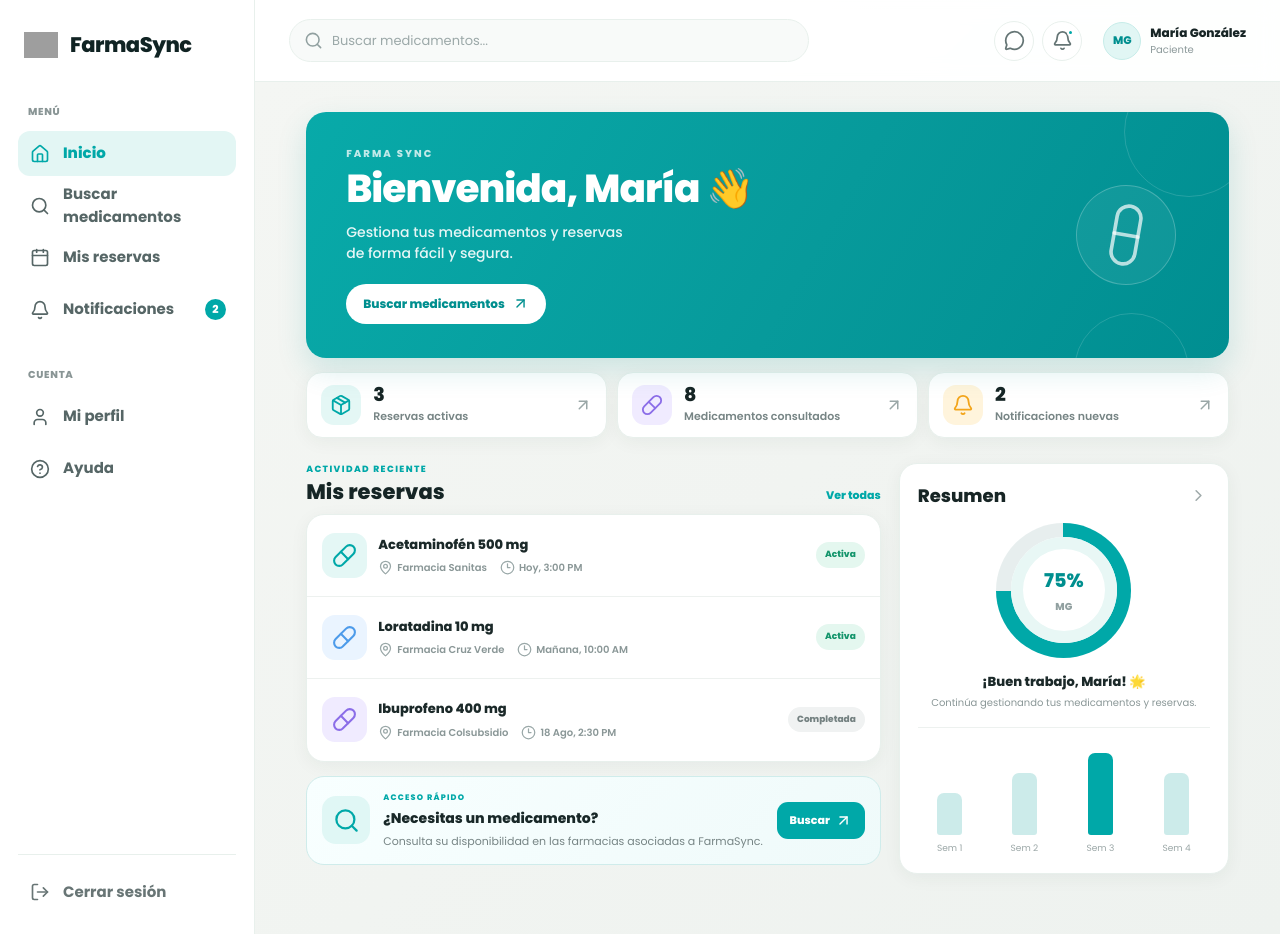
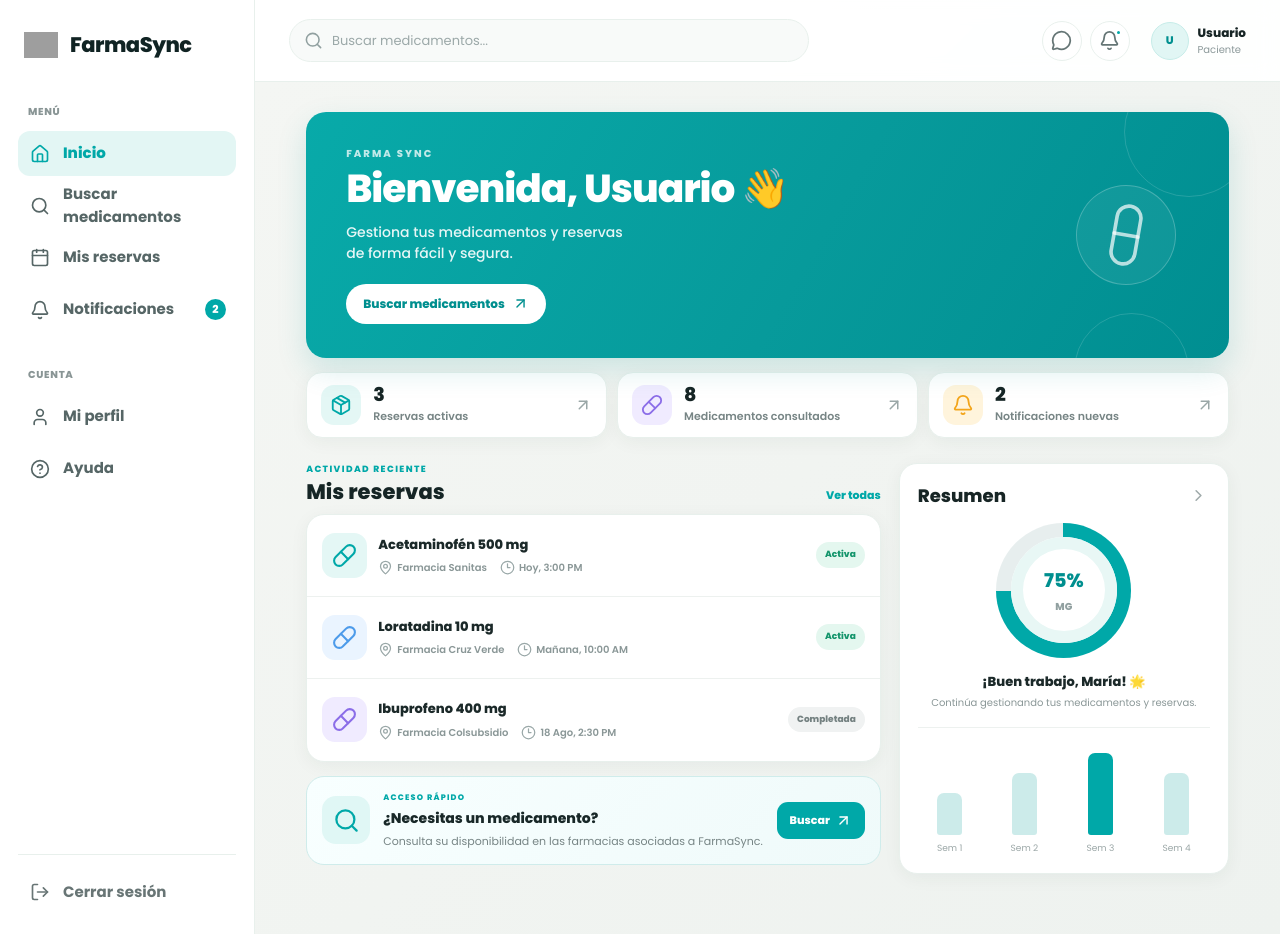
Before and after one commit to salomenavarro/FarmaSync-FrontEnd, a Next.js app: page /dashboard in a window 1280 px wide. Built offline with nearby package versions, Linux system fonts and the light colour scheme; grey boxes are pictures that could not be loaded.

Commit message:
feat: redirigir a dashboard tras login y mostrar datos reales del usuario

```diff
--- a/src/app/(auth)/login/page.tsx
+++ b/src/app/(auth)/login/page.tsx
@@ -2,6 +2,7 @@
 
 import { useState } from "react";
 import { login } from "@/modules/auth/services/authService";
+import { useRouter } from "next/navigation";
 import Image from "next/image";
 import Link from "next/link";
 import { Eye, EyeOff, CreditCard, Lock } from "lucide-react";
@@ -40,6 +41,7 @@ export default function LoginPage() {
 
 const [loading, setLoading] = useState(false);
 const [error, setError] = useState("");
+const router = useRouter();
 
   const handleChange = (e: React.ChangeEvent<HTMLInputElement>) => {
     const { name, value, type, checked } = e.target;
@@ -57,12 +59,16 @@ const [error, setError] = useState("");
 
   try {
     const resultado = await login({
-      numero_documento: formData.documento,
-      password: formData.password,
-    });
+  numero_documento: formData.documento,
+  password: formData.password,
+});
 
-    console.log("Login exitoso:", resultado);
-    // Aquí más adelante guardaremos el token y redirigiremos al dashboard
+// Guardamos el token y los datos del usuario
+localStorage.setItem("token", resultado.token);
+localStorage.setItem("usuario", JSON.stringify(resultado.usuario));
+
+// Redirigimos al dashboard
+router.push("/dashboard");
   } catch (err: any) {
     setError(err.message || "Error al iniciar sesión");
   } finally {
--- a/src/app/(dashboard)/dashboard/page.tsx
+++ b/src/app/(dashboard)/dashboard/page.tsx
@@ -1,6 +1,7 @@
 "use client";
 
-import React from "react";
+import React, { useEffect, useState } from "react";
+
 import {
   Search,
   Calendar,
@@ -14,6 +15,17 @@ import {
 } from "lucide-react";
 
 export default function DashboardHomePage() {
+    const [nombre, setNombre] = useState("Usuario");
+
+  useEffect(() => {
+    const usuarioGuardado = localStorage.getItem("usuario");
+    if (usuarioGuardado) {
+      const usuario = JSON.parse(usuarioGuardado);
+      const primerNombre = usuario.nombre_completo.trim().split(" ")[0];
+      setNombre(primerNombre);
+    }
+  }, []);
+
   return (
     <main className="dashboard-body">
 
@@ -28,10 +40,9 @@ export default function DashboardHomePage() {
             FARMA SYNC
           </span>
 
-          <h1>
-            Bienvenida, María <span>👋</span>
-          </h1>
-
+         <h1>
+          Bienvenida, {nombre} <span>👋</span>
+        </h1>
           <p>
             Gestiona tus medicamentos y reservas
             <br className="desktop-only" />
--- a/src/app/(dashboard)/layout.tsx
+++ b/src/app/(dashboard)/layout.tsx
@@ -2,7 +2,7 @@
 
 import "./dashboard.css";
 
-import React from "react";
+import React, { useEffect, useState } from "react";
 
 import {
   Home,
@@ -21,6 +21,38 @@ export default function DashboardLayout({
 }: {
   children: React.ReactNode;
 }) {
+
+const [usuario, setUsuario] = useState({
+  nombre_completo: "Usuario",
+  role_id: 1,
+});
+
+useEffect(() => {
+  const usuarioGuardado = localStorage.getItem("usuario");
+  if (usuarioGuardado) {
+    setUsuario(JSON.parse(usuarioGuardado));
+  }
+}, []);
+
+const primerNombre = usuario.nombre_completo.trim().split(" ")[0];
+
+const iniciales = usuario.nombre_completo
+  .trim()
+  .split(" ")
+  .slice(0, 2)
+  .map((palabra) => palabra[0])
+  .join("")
+  .toUpperCase();
+
+const roles: Record<number, string> = {
+  1: "Paciente",
+  2: "Cuidador",
+  3: "Farmacéutico",
+  4: "Administrador EPS",
+};
+
+const nombreRol = roles[usuario.role_id] || "Usuario";
+
   return (
     <div className="dashboard-container">
 
@@ -118,13 +150,17 @@ export default function DashboardLayout({
         {/* FOOTER SIDEBAR */}
         <div className="sidebar__footer">
 
-          <a
-            href="/login"
+      <button
+        onClick={() => {
+          localStorage.removeItem("token");
+          localStorage.removeItem("usuario");
+          window.location.href = "/login";
+        }}
         className="sidebar__link logout"
       >
         <LogOut size={20} />
         <span>Cerrar sesión</span>
-          </a>
+      </button>
 
         </div>
 
@@ -188,18 +224,17 @@ export default function DashboardLayout({
             <div className="user-profile">
 
               <div className="user-avatar">
-                MG
+                    {iniciales}
                   </div>
 
                   <div className="user-info">
-
                     <span className="user-name">
-                  María González
+                      {primerNombre}
+                    </span>
+                    <span className="user-role">
+                      {nombreRol}
                     </span>
 
-                <span className="user-role">
-                  Paciente
-                </span>
 
               </div>
 
```
Lines whose indentation alone changed are shown as unchanged.
